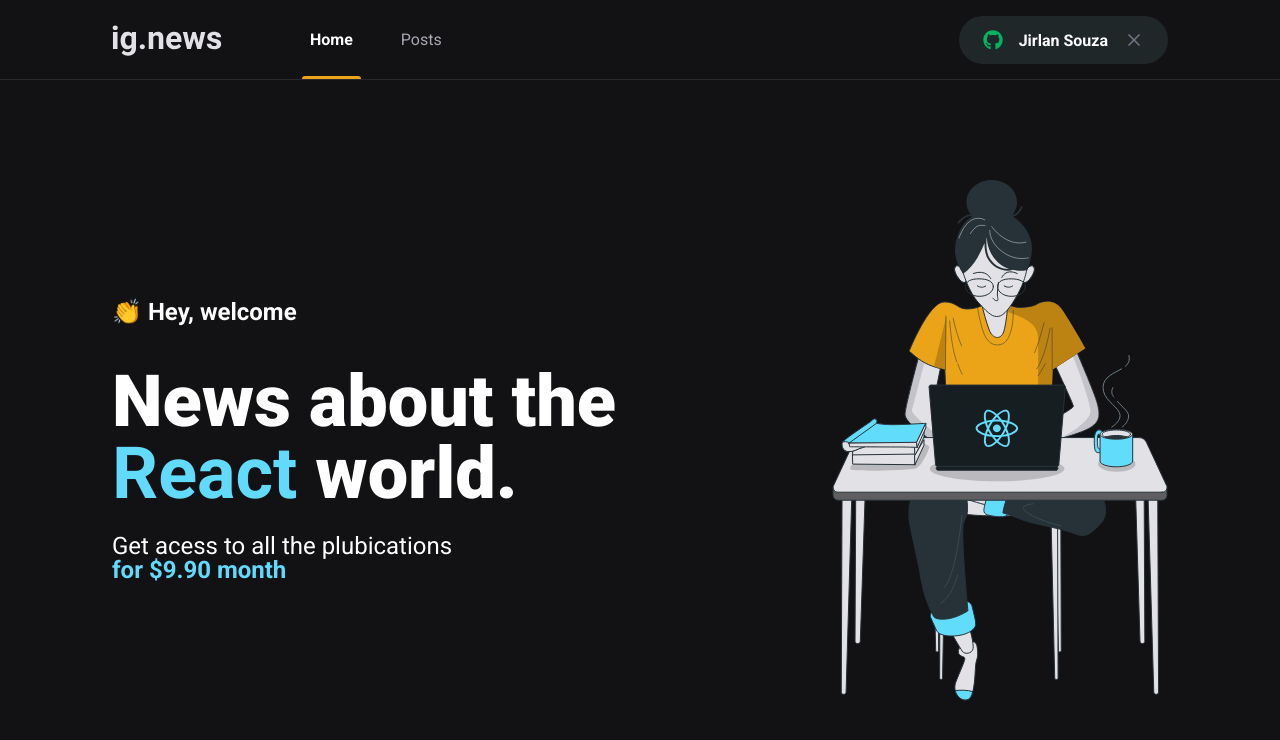
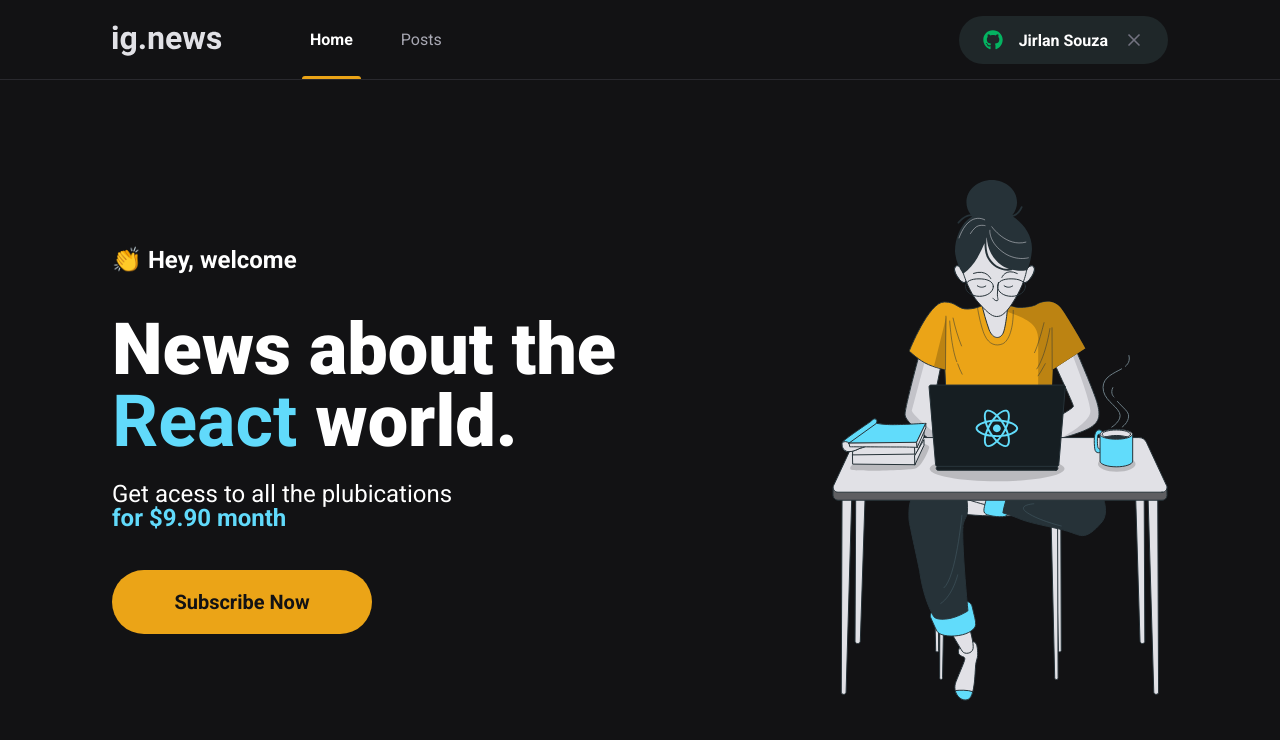
Before and after one commit to JirlanSouza/Ignews, a Next.js app: page / in a window 1280 px wide. Shown: the top 740 px of the page. Built offline with nearby package versions, Linux system fonts and the light colour scheme.

Commit message:
Creted the SubscribeButton component

```diff
--- /dev/null
+++ b/src/components/SubscribeButton/index.tsx
@@ -0,0 +1,9 @@
+import styles from "./styles.module.scss";
+
+export function SubscribeButton() {
+  return (
+    <button type="button" className={styles.subscribeButton}>
+      Subscribe Now
+    </button>
+  );
+}
--- /dev/null
+++ b/src/components/SubscribeButton/styles.module.scss
@@ -0,0 +1,20 @@
+.subscribeButton {
+  width: 260px;
+  height: 4rem;
+  border: 0;
+  border-radius: 2rem;
+  background: var(--yellow-500);
+  color: var(--gray-900);
+  font-size: 1.25rem;
+  font-weight: bold;
+
+  display: flex;
+  align-items: center;
+  justify-content: center;
+
+  transition: filter 0.2s;
+
+  &:hover {
+    filter: brightness(0.8);
+  }
+}
--- a/src/pages/index.tsx
+++ b/src/pages/index.tsx
@@ -1,4 +1,5 @@
 import Head from "next/head";
+import { SubscribeButton } from "../components/SubscribeButton";
 import styles from "../styles/home.module.scss";
 
 export default function Home() {
@@ -18,6 +19,8 @@
             Get acess to all the plubications <br />
             <span>for $9.90 month</span>
           </p>
+
+          <SubscribeButton />
         </section>
         <img src="/images/avatar.svg" alt="Girl coding" />
       </main>
--- a/src/styles/home.module.scss
+++ b/src/styles/home.module.scss
@@ -39,4 +39,8 @@
       font-weight: bold;
     }
   }
+
+  button {
+    margin-top: 2.5rem;
+  }
 }
```
